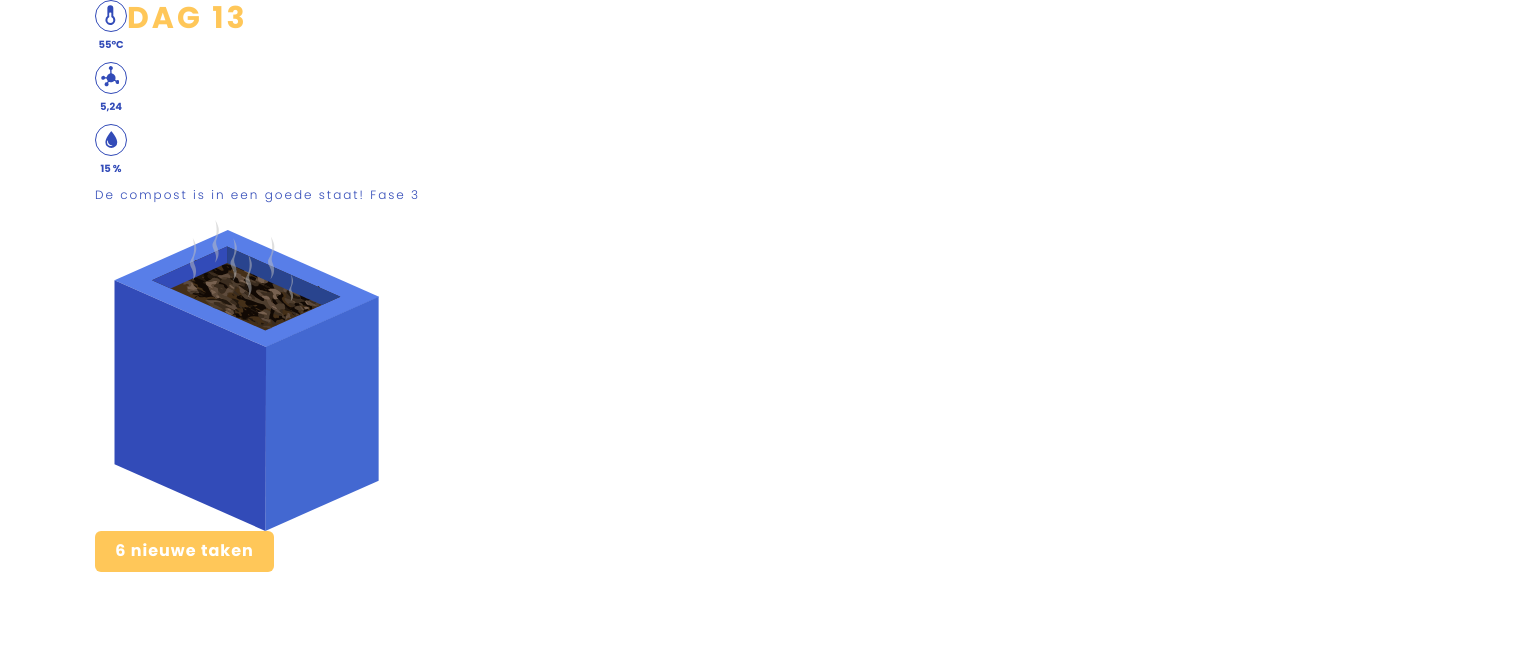
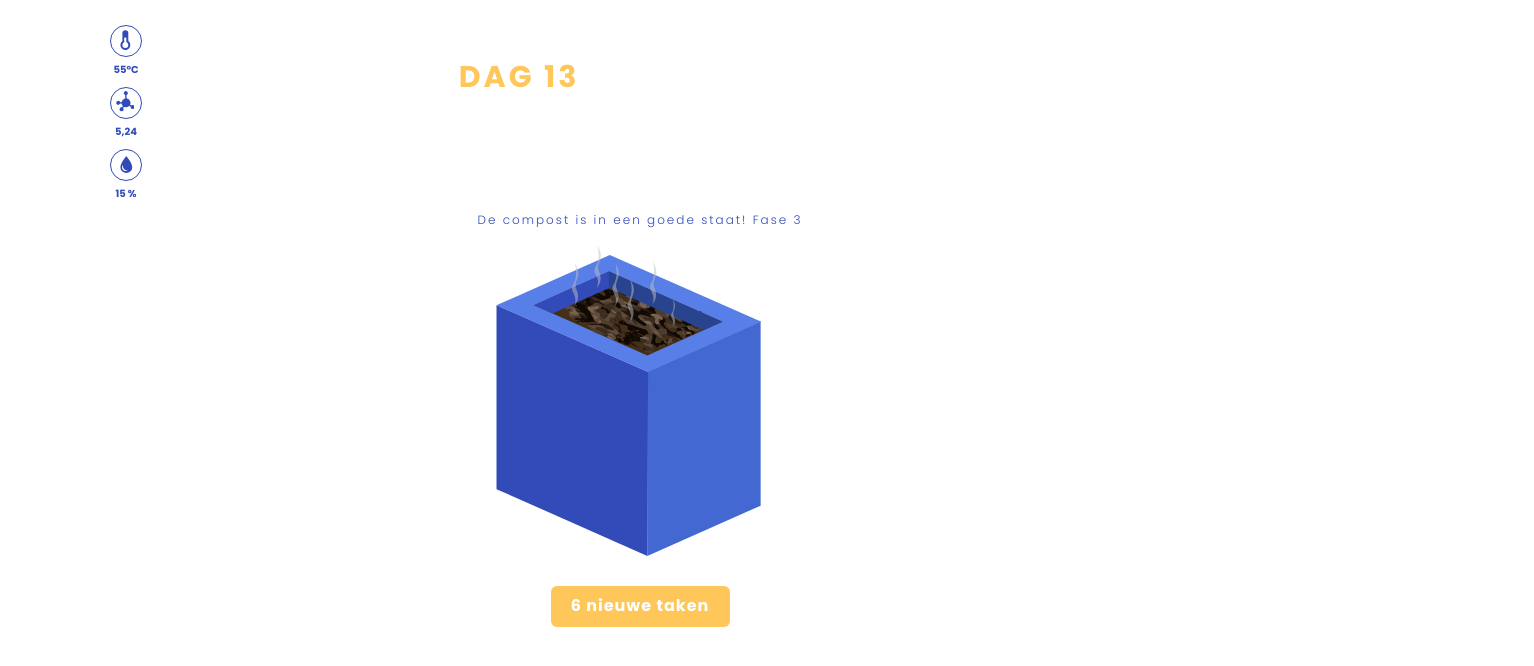
Before and after one commit to Plantacle/plantacle, a React (Create React App) app: page / in a window 1280 px wide. Shown: the top 666 px of the page, 1534 px wide, since content can reach past the window. Built offline with nearby package versions, Linux system fonts and the light colour scheme.

Commit message:
Positioned elements Overview

```diff
--- a/src/pages/Overview.js
+++ b/src/pages/Overview.js
@@ -11,32 +11,65 @@ const StyledContainer = styled(Container)`
   && {
     padding-left: 25px;
     padding-right: 25px;
+    padding-top: 25px;
   }
 `;
 
+const FirstRow = styled(Row)`
+  && {
+    position: relative;
+  }
+`;
+
+const SecondRow = styled(Row)`
+  && {
+    justify-content: center;
+  }
+`;
+
+const ThirdRow = styled(Row)`
+  && {
+    justify-content: center;
+  }
+`;
+
+const SecondCol = styled(Col)`
+  && {
+    position: absolute;
+    top: 30%;  /* position the top  edge of the element at the middle of the parent */
+    left: 82%; /* position the left edge of the element at the middle of the parent */
+    transform: translate(-50%, -50%); /* This is a shorthand of
+                                       translateX(-50%) and translateY(-50%) */
+  }
+`;
+
+const CompostTransitionWrapper = styled.div`
+  margin-bottom: 30px;
+`;
 
 class Overview extends React.Component {
   render() {
     return (
         <StyledContainer>
+            <FirstRow>
+                <Col>
+                    <Measurements />
+                </Col>
 
-          <Row>
+                <SecondCol>
+                    <CurrentDay />
+                </SecondCol>
+            </FirstRow>
 
-              <Measurements />
-              <CurrentDay />
+          <SecondRow>
+              <CompostTransitionWrapper>
+                  <CompostTransition />
+              </CompostTransitionWrapper>
+          </SecondRow>
 
-          </Row>
-
-          <Row>
-              <CompostTransition />
-          </Row>
-
-
-          <Row>
+          <ThirdRow>
               <OverviewButton />
-          </Row>
-
-
+          </ThirdRow>
       </StyledContainer>
     )
   }
```
Lines whose indentation alone changed are shown as unchanged.
